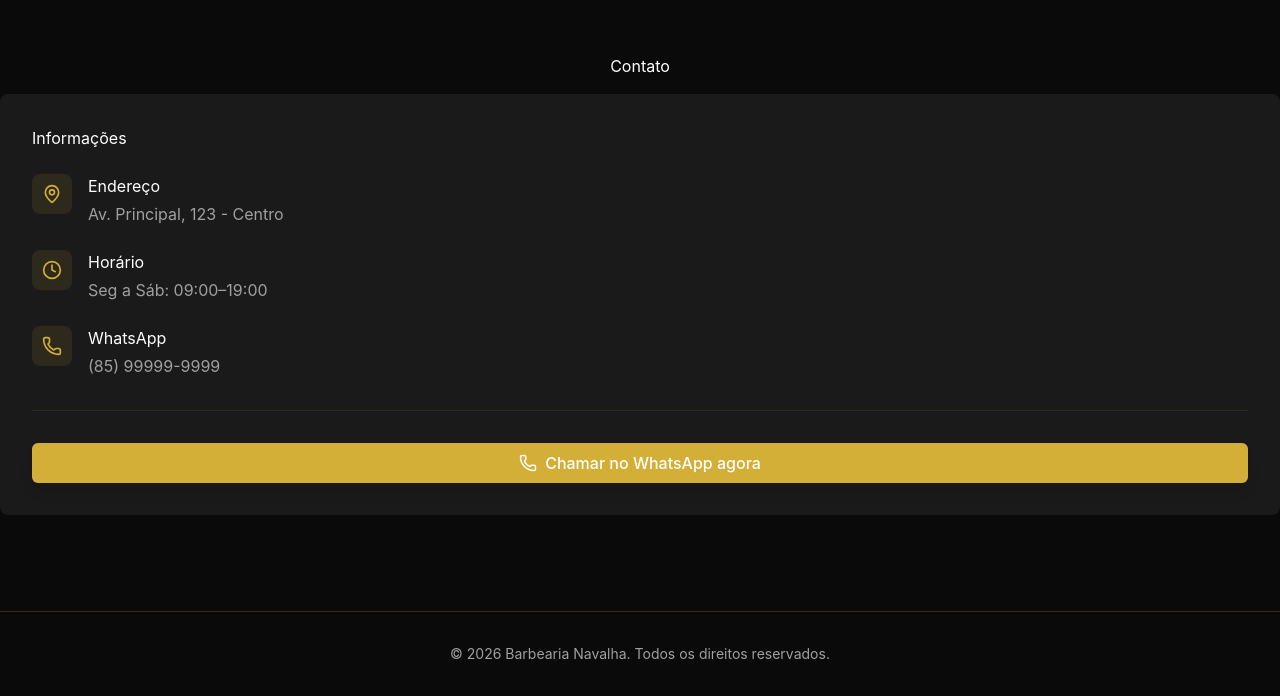
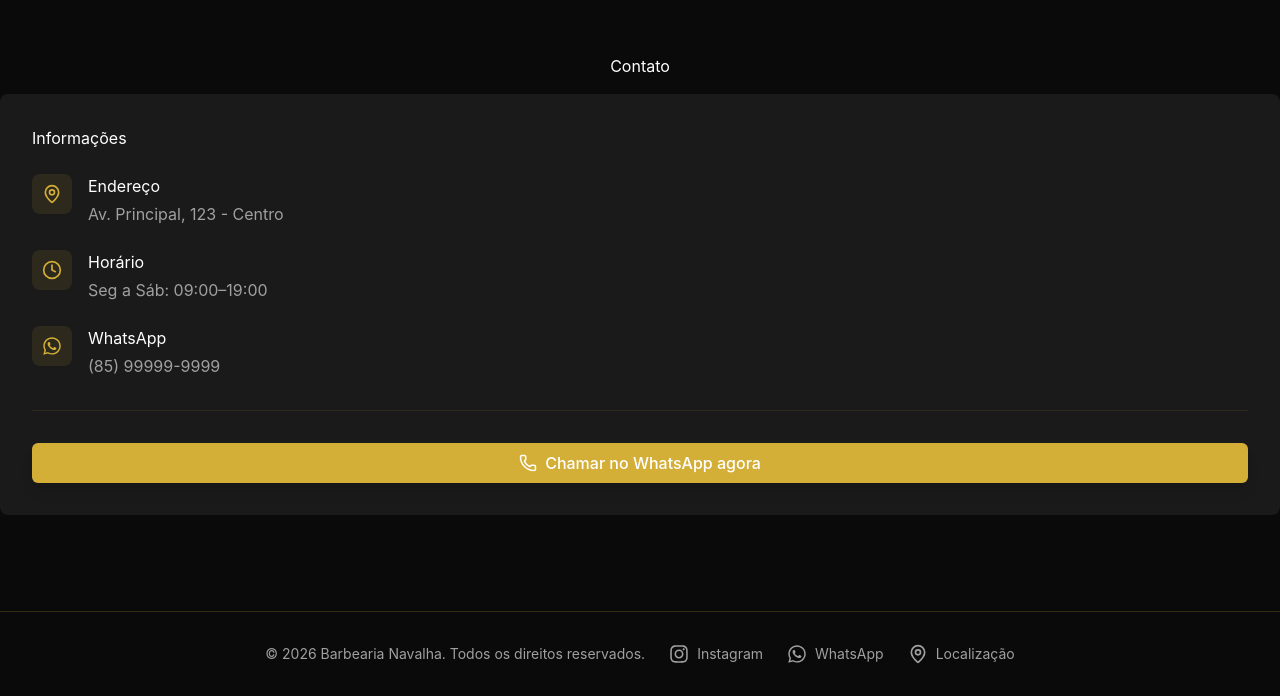
Before and after one commit to danielpessoni/lp-barbearia-devquest, a React (Vite) app: page / in a window 1280 px wide. Shown: the part 1713-2409 px from the top of the page. Built offline with nearby package versions, Linux system fonts and the light colour scheme.

Commit message:
feat: adicionar ícones de redes sociais e links no rodapé e atualiza o ícone de WhatsApp de Contact

```diff
--- a/src/components/Contact.tsx
+++ b/src/components/Contact.tsx
@@ -1,5 +1,6 @@
 import { Clock, MapPin, Phone } from "lucide-react"
 import { Button } from "./shared/Button"
+import { FaWhatsapp } from 'react-icons/fa';
 
 export const Contact = () => {
     return (
@@ -34,7 +35,7 @@ export const Contact = () => {
 
                 <div className="flex items-start gap-4 mb-6">
                     <div className="w-10 h-10 rounded-lg bg-yellow-primary/10 flex items-center justify-center text-yellow-primary shrink-0">
-                    <Phone size={20} />
+                        <FaWhatsapp size={20} />
                     </div>
 
                     <div>
--- a/src/components/shared/Footer.tsx
+++ b/src/components/shared/Footer.tsx
@@ -1,3 +1,7 @@
+import { MapPin } from "lucide-react";
+import { FaInstagram, FaWhatsapp } from 'react-icons/fa';
+
+
 export const Footer = () => {
     return (
         <footer className="flex flex-row bg-[#0A0A0A] border-t border-[rgba(212,175,55,0.2)] py-8">
@@ -6,11 +10,52 @@ export const Footer = () => {
                     {/* copyright */}
                     <div className="flex justify-around text-[#A0A0A0] text-sm text-center md:text-left">
                         &copy; {new Date().getFullYear()} Barbearia Navalha. Todos os direitos reservados.
-
                     </div>
 
+                    {/* social links  */}
+
+                    <ul className="flex flex-row items-center gap-6">
+                        <li>
+                            <a
+                                href="https://www.instagram.com/barbearianavalha/"
+                                target="_blank"
+                                rel="noopener noreferrer"
+                                className="flex text-[#A0A0A0] hover:text-yellow-primary transition-colors duration-300"
+                            >
+                                <FaInstagram size={20} />
+                                <span className="text-sm ml-2">Instagram</span>
+                            </a>
+                        </li>
+
+                        <li>
+                            <a
+                                href="https://wa.me/5585999999999"
+                                target="_blank"
+                                rel="noopener noreferrer"
+                                className="flex text-[#A0A0A0] hover:text-yellow-primary transition-colors duration-300"
+                            >
+                                <FaWhatsapp size={20} />
+                                <span className="text-sm ml-2">WhatsApp</span>
+                            </a>
+                        </li>
+
+                        <li>
+                            <a
+                                href="https://maps.google.com/?q=Barbearia+Navalha"
+                                target="_blank"
+                                rel="noopener noreferrer"
+                                className="flex text-[#A0A0A0] hover:text-yellow-primary transition-colors duration-300"
+                            >
+                                <MapPin size={20} />
+                                <span className="text-sm ml-2">Localização</span>
+                            </a>
+                        </li>
+
+
+                    </ul>
                 </div>
             </div>
+
         </footer>
-    )
-}
+    );
+};
```
Lines whose indentation alone changed are shown as unchanged.
